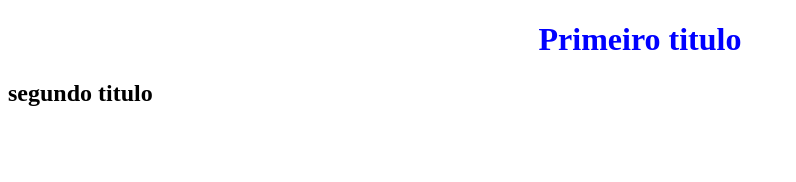
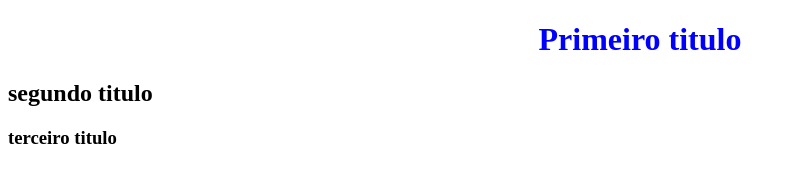
Before and after one commit to guilhermesiqueira/learn-git-js-electron, a plain HTML site: page index.html in a window 1280 px wide. Shown: the whole page, without its empty margins (0-796 px from the left). Drawn offline with Linux system fonts and the light colour scheme.

Commit message:
add third title

```diff
--- a/index.html
+++ b/index.html
@@ -11,5 +11,7 @@
 <body>
     <h1 class="primeiro-titulo">Primeiro titulo</h1>
     <h2 class="testando">segundo titulo</h2>
+
+    <h3 >terceiro titulo</h3>
 </body>
 </html>
```
